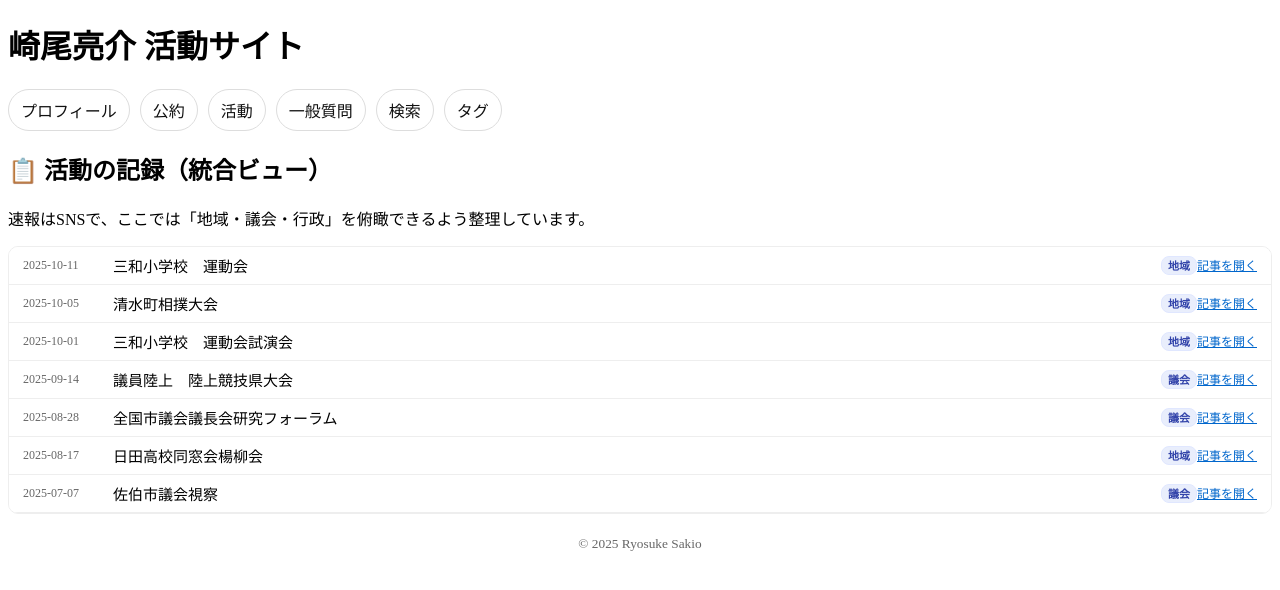
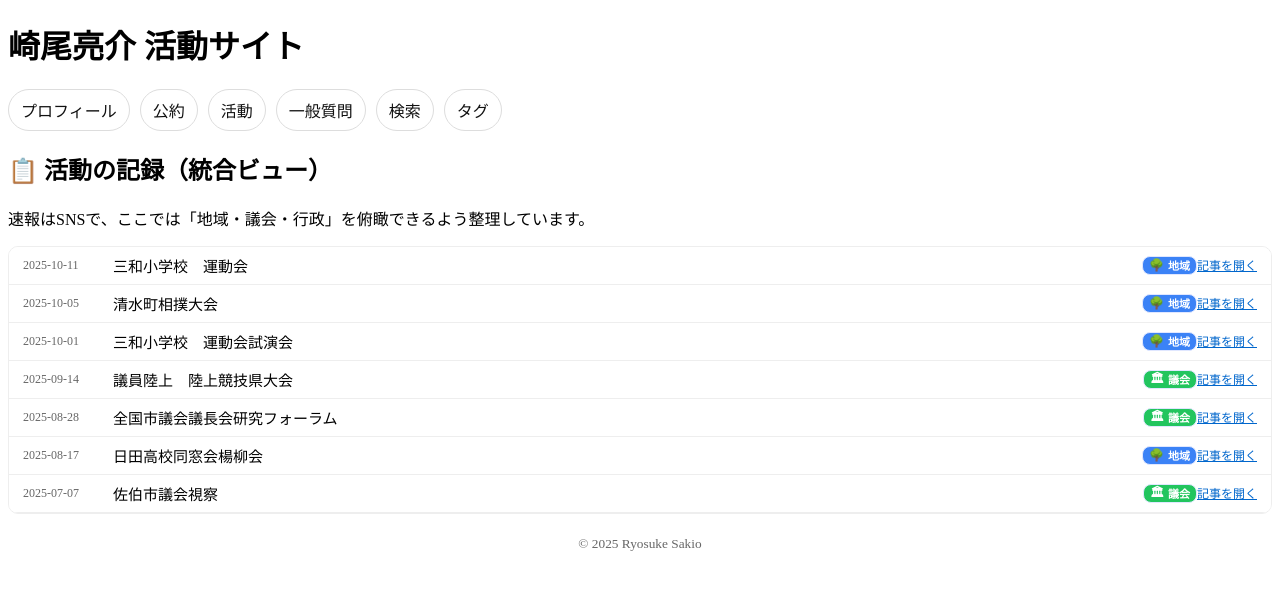
Before and after one commit to sakioryousuke-eng/activity-site, a Jekyll site: the page built from pages/activity.html, in a window 1280 px wide. Shown: the top 590 px of the page. Built offline with Jekyll 4.4.1, drawn with Linux system fonts in a browser that asks for light colours.

Commit message:
Update activity.html

```diff
--- a/pages/activity.html
+++ b/pages/activity.html
@@ -8,33 +8,119 @@ permalink: /pages/activity.html
 <p>速報はSNSで、ここでは「地域・議会・行政」を俯瞰できるよう整理しています。</p>
 
 <style>
-.activity-list { border: 1px solid #eee; border-radius: 10px; overflow: hidden; font-size: 14px; }
-.activity-list details { border-bottom: 1px solid #eee; }
-.activity-list summary { list-style: none; display: flex; justify-content: space-between; align-items: center; padding: 6px 10px; cursor: pointer; background: #fff; }
+.activity-list {
+  border: 1px solid #eee;
+  border-radius: 10px;
+  overflow: hidden;
+  font-size: 14px;
+}
+.activity-list details {
+  border-bottom: 1px solid #eee;
+}
+.activity-list summary {
+  list-style: none;
+  display: flex;
+  justify-content: space-between;
+  align-items: center;
+  padding: 6px 10px;
+  cursor: pointer;
+  background: #fff;
+}
 .activity-list summary::-webkit-details-marker { display: none; }
 .activity-list summary:hover { background: #f9f9f9; }
-.activity-list .info { display: flex; align-items: center; gap: 8px; flex: 1; min-width: 0; }
-.activity-list .date { flex-shrink: 0; color: #666; font-size: 12px; width: 82px; }
-.activity-list .title { flex: 1; overflow: hidden; white-space: nowrap; text-overflow: ellipsis; }
-.activity-list .badge { background: #e9eefc; color: #3344aa; font-size: 11px; border-radius: 8px; padding: 2px 6px; flex-shrink: 0; }
-.activity-list .link { flex-shrink: 0; font-size: 12px; color: #0066cc; text-decoration: underline; }
-.activity-list .more { background: #fafafa; padding: 6px 12px 10px; color: #333; line-height: 1.5; font-size: 13px; }
+.activity-list .info {
+  display: flex;
+  align-items: center;
+  gap: 8px;
+  flex: 1;
+  min-width: 0;
+}
+.activity-list .date {
+  flex-shrink: 0;
+  color: #666;
+  font-size: 12px;
+  width: 82px;
+}
+.activity-list .title {
+  flex: 1;
+  overflow: hidden;
+  white-space: nowrap;
+  text-overflow: ellipsis;
+}
+
+/* 🎨 カテゴリ別バッジ色・アイコン */
+.badge {
+  display: inline-flex;
+  align-items: center;
+  gap: 4px;
+  font-size: 11px;
+  border-radius: 8px;
+  padding: 2px 6px;
+  flex-shrink: 0;
+  color: #fff;
+  font-weight: 600;
+}
+.badge.region { background: #3b82f6; }   /* 青：地域 */
+.badge.council { background: #22c55e; }  /* 緑：議会 */
+.badge.admin { background: #f97316; }    /* オレンジ：行政 */
+.badge.other { background: #94a3b8; }    /* 灰色：その他 */
+
+.badge span.icon { font-size: 12px; line-height: 1; }
+
+.activity-list .link {
+  flex-shrink: 0;
+  font-size: 12px;
+  color: #0066cc;
+  text-decoration: underline;
+}
+.activity-list .more {
+  background: #fafafa;
+  padding: 6px 12px 10px;
+  color: #333;
+  line-height: 1.5;
+  font-size: 13px;
+}
 .activity-list .more p { margin: 0.3em 0; }
-.tagpill{display:inline-block;background:#f1f5f9;color:#334155;border:1px solid #e2e8f0;border-radius:999px;padding:.1em .55em;margin-right:.35em;font-size:.78rem}
-@media (min-width: 768px) { .activity-list { font-size: 15px; } .activity-list summary { padding: 8px 14px; } }
+.tagpill {
+  display:inline-block;
+  background:#f1f5f9;
+  color:#334155;
+  border:1px solid #e2e8f0;
+  border-radius:999px;
+  padding:.1em .55em;
+  margin-right:.35em;
+  font-size:.78rem;
+}
+@media (min-width: 768px) {
+  .activity-list { font-size: 15px; }
+  .activity-list summary { padding: 8px 14px; }
+}
 </style>
 
 <div class="activity-list">
   {% assign posts = site.posts | sort: "date" | reverse %}
   {% for post in posts %}
+  {% assign cat = post.categories[0] | default: 'その他' %}
+  {% assign c = cat | downcase %}
+  {% if c contains '地域' %}
+    {% assign colorClass = 'region' %}
+    {% assign icon = '🌳' %}
+  {% elsif c contains '議会' %}
+    {% assign colorClass = 'council' %}
+    {% assign icon = '🏛' %}
+  {% elsif c contains '行政' %}
+    {% assign colorClass = 'admin' %}
+    {% assign icon = '⚙️' %}
+  {% else %}
+    {% assign colorClass = 'other' %}
+    {% assign icon = '📄' %}
+  {% endif %}
   <details>
     <summary>
       <div class="info">
         <span class="date">{{ post.date | date: "%Y-%m-%d" }}</span>
         <span class="title">{{ post.title }}</span>
-        {% if post.categories and post.categories.size > 0 %}
-          <span class="badge">{{ post.categories | join: ", " }}</span>
-        {% endif %}
+        <span class="badge {{ colorClass }}"><span class="icon">{{ icon }}</span>{{ cat }}</span>
       </div>
       <a class="link" href="{{ post.url | relative_url }}">記事を開く</a>
     </summary>
```
